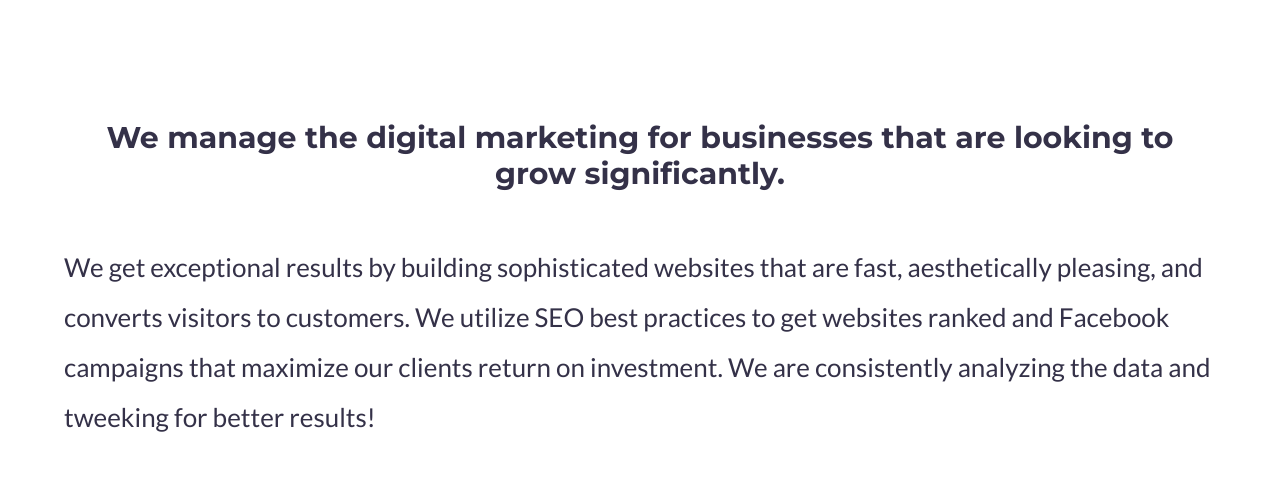
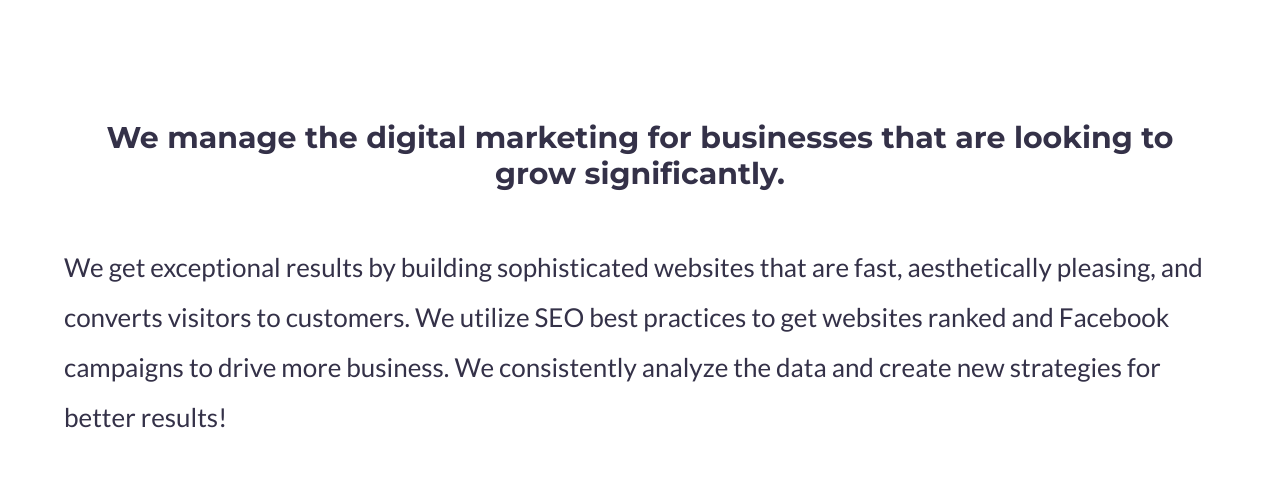
Before and after one commit to dwaynelewis/kalitechfirm.com, a plain HTML site: page index.html in a window 1280 px wide. Shown: the part 800-1289 px from the top of the page. Drawn offline with Linux system fonts and the light colour scheme.

Commit message:
Update index.html

```diff
--- a/index.html
+++ b/index.html
@@ -154,7 +154,7 @@
 		<div class="content-wrap padding-top-bottom content--layout-1">
 
 				<div  style="color:#343148; font-size: 26px; line-height: 50px; padding-bottom: 50px;"><h3 style="color:#343148;">We manage the digital marketing for businesses that are looking to grow significantly.</h3><br>
-						We get exceptional results by building sophisticated websites that are fast, aesthetically pleasing, and converts visitors to customers. We utilize SEO best practices to get websites ranked and Facebook campaigns that maximize our clients return on investment.  We are consistently analyzing the data and tweeking for better results!</div>
+						We get exceptional results by building sophisticated websites that are fast, aesthetically pleasing, and converts visitors to customers. We utilize SEO best practices to get websites ranked and Facebook campaigns to drive more business.  We consistently analyze the data and create new strategies for better results!</div>
 			<div class="content content--layout" data-scroll-reveal="enter bottom move 60px over 0.9s after 0.1s">
 				<div class="content__mask"></div>
 				<img class="content__img" src="images/portfolio/branding.jpg" alt="Some image" />
```
